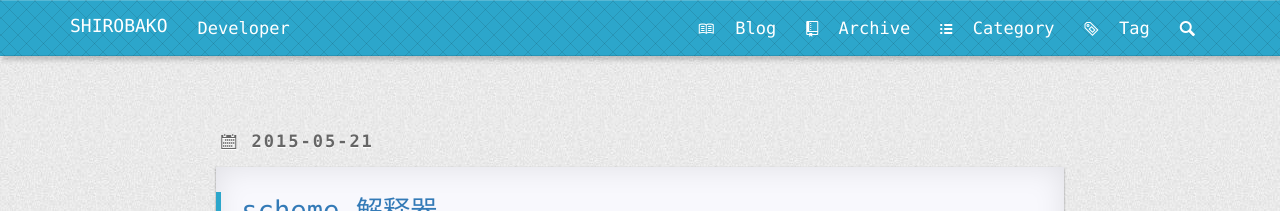
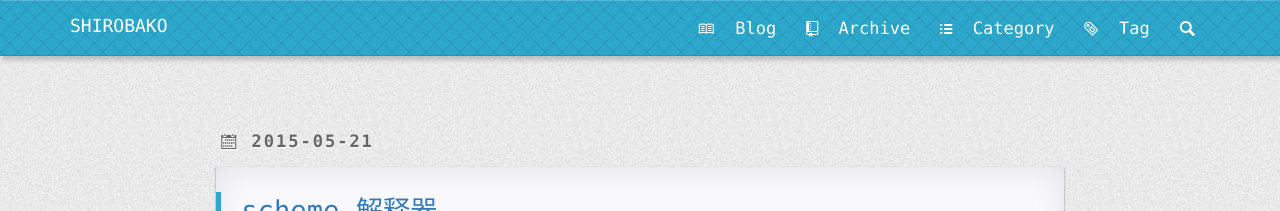
Before and after one commit to MemoriesOff/github_blog, a Jekyll site: the page built from index.html, in a window 1280 px wide and 900 px high. Shown: the top 211 px of the window. Built offline with Jekyll 4.4.1, drawn with Linux system fonts in a browser that asks for light colours; nearby versions of some CDN libraries; Markdown is read by kramdown in place of the engine named in the settings; the list of posts is cut into pages by our own code; comment, search, counter and statistics services are not loaded.

Commit message:
Update _config.yml

```diff
--- a/_config.yml
+++ b/_config.yml
@@ -30,7 +30,7 @@ baseurl: ""
 
 title: "SHIROBAKO"
 email: "abc.abc"
-description: "Developer"
+description: ""
 github_username:  "MemoriesOff"
 swiftype_searchId: ""
 disqus_shortname: ""
```
